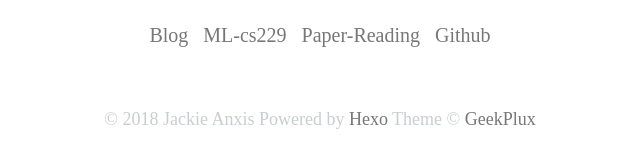
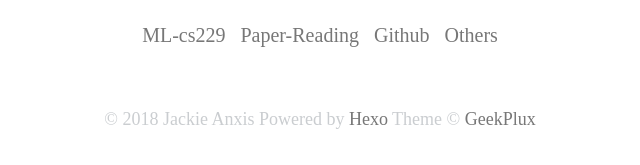
Before and after one commit to candyShen/jiacheng-pan.github.io, a plain HTML site: page index.html in a window 1280 px wide. Shown: the part 401-566 px from the top of the page, 320-960 px from the left. Drawn offline with nearby package versions, Linux system fonts and the light colour scheme; some packages are replaced by stand-ins of ours; a script that the page names is missing.

Commit message:
Site updated: 2018-06-07 18:53:53

```diff
--- a/index.html
+++ b/index.html
@@ -43,12 +43,6 @@
 
         <li>
 
-	    <a href="http://jackieanxis.github.io/blog">Blog</a>
-
-        </li>
-
-        <li>
-
 	    <a href="http://jackieanxis.github.io/cs229">ML-cs229</a>
 
         </li>
@@ -62,6 +56,12 @@
         <li>
 
 	    <a href="https://github.com/JackieAnxis">Github</a>
+
+        </li>
+
+        <li>
+
+	    <a href="http://jackieanxis.github.io/others">Others</a>
 
         </li>
 
```
